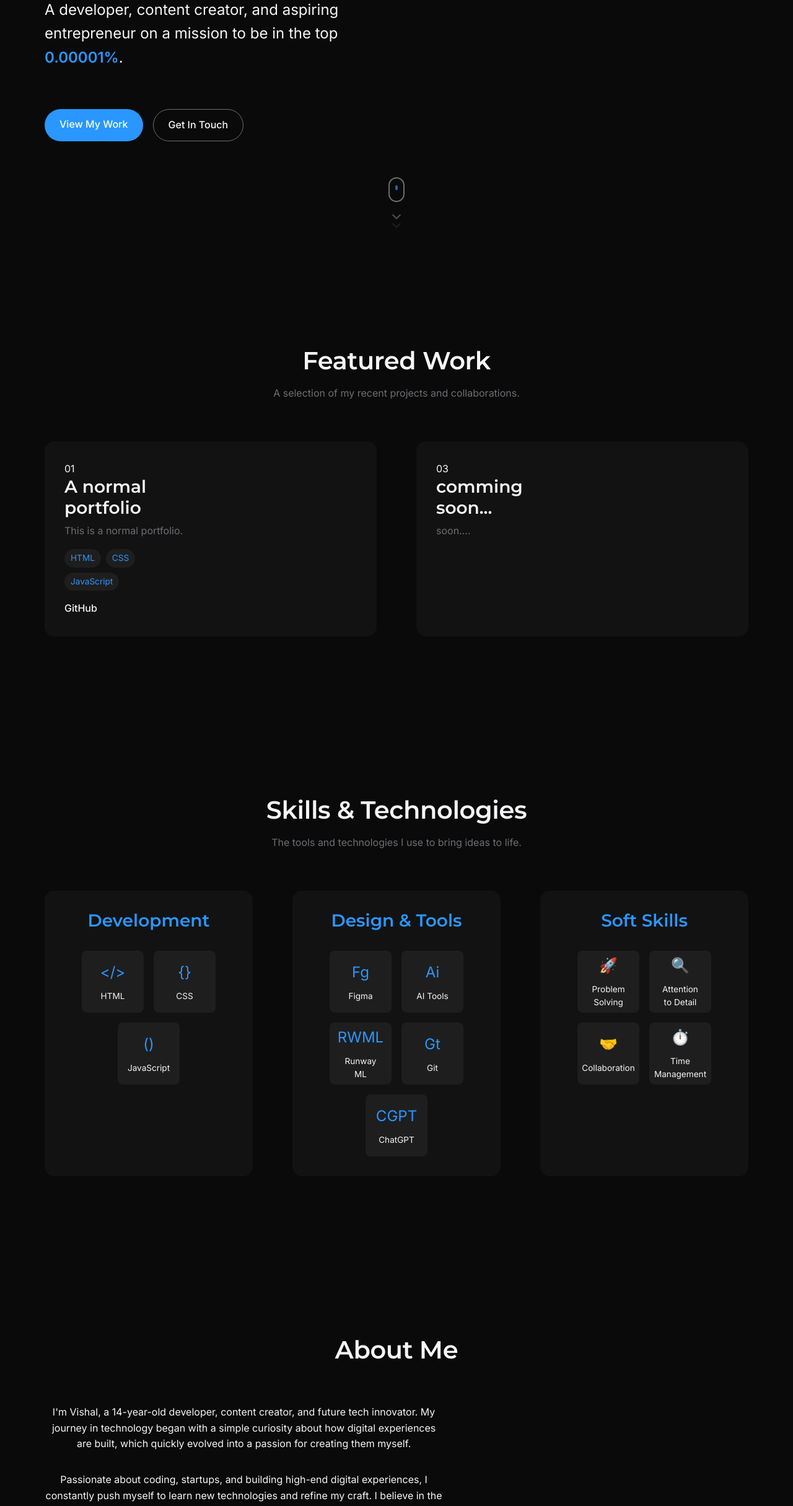
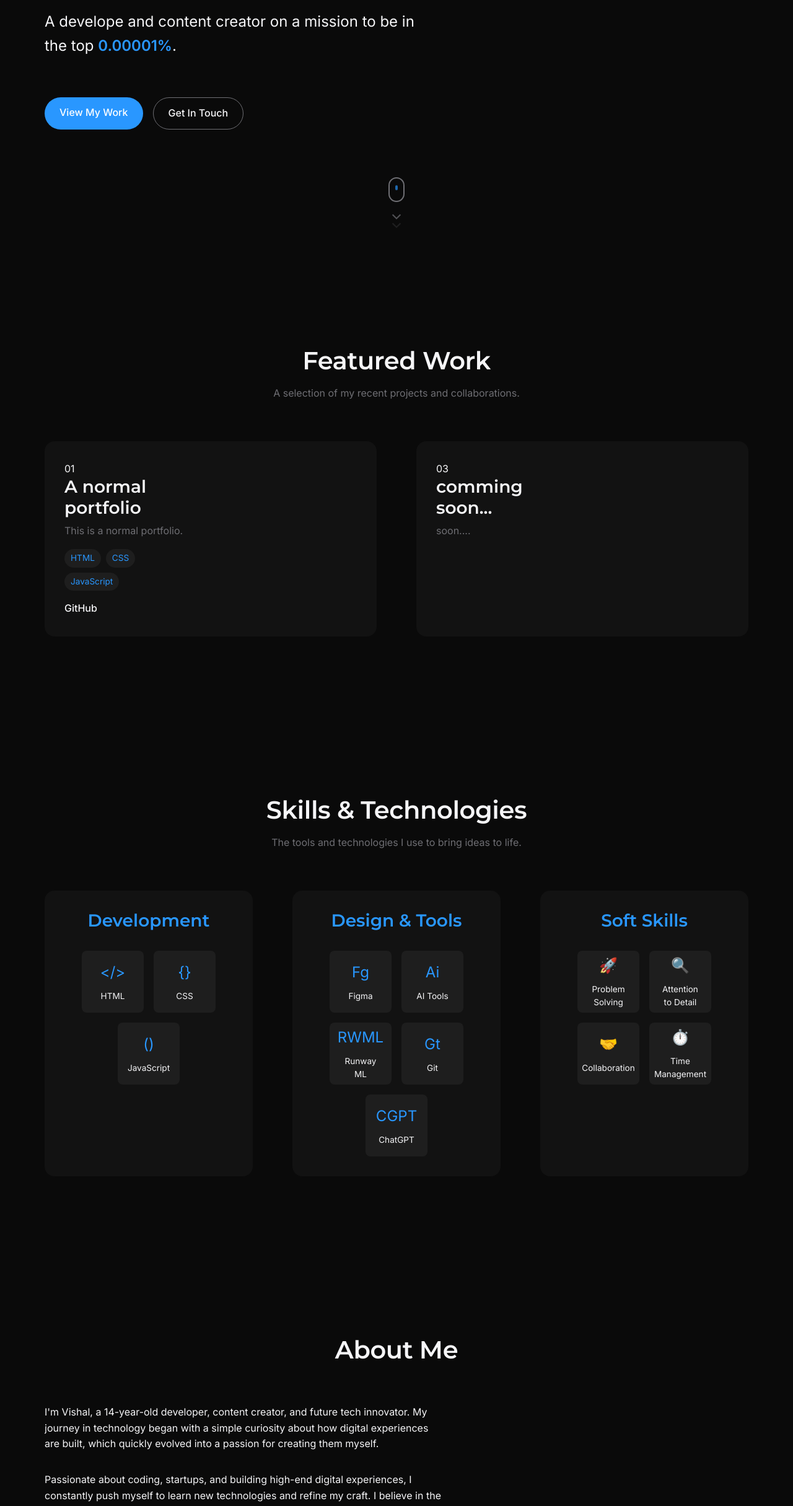
Before and after one commit to SparkCoreV/mainPortfolio, a plain HTML site: page index.html in a window 1280 px wide. Shown: the part 370-2800 px from the top of the page at 62% size. Drawn offline with Linux system fonts and the light colour scheme.

Commit message:
Update index.html

```diff
--- a/index.html
+++ b/index.html
@@ -4,7 +4,7 @@
     <meta charset="UTF-8">
     <meta name="viewport" content="width=device-width, initial-scale=1.0">
     <title>Vishal's Portfolio</title>
-    <meta name="description" content="Portfolio of Vishal - Developer, Content Creator, and Entrepreneur on a mission to be in the top 0.00001%">
+    <meta name="description" content="Portfolio of Vishal - Developer and Content Creator on a mission to be in the top 0.00001%">
     <!-- Fonts -->
     <link rel="preconnect" href="https://fonts.googleapis.com">
     <link rel="preconnect" href="https://fonts.gstatic.com" crossorigin>
@@ -13,7 +13,7 @@
     <link rel="stylesheet" href="css/style.css">
     <link rel="stylesheet" href="css/animations.css">
     <!-- Favicon -->
-    <link rel="icon" type="image/svg+xml" href="assets/images/favicon.svg">
+    <link rel="icon" type="image/svg+xml" href="favicon.svg">
 </head>
 <body>
     <!-- Custom Cursor -->
@@ -58,7 +58,7 @@
                         <span class="name">Vishal</span>
                     </h1>
                     <p class="hero-description reveal-text-delay">
-                        A developer, content creator, and aspiring entrepreneur on a mission to be in the top <span class="highlight">0.00001%</span>.
+                        A develope and content creator on a mission to be in the top <span class="highlight">0.00001%</span>.
                     </p>
                     <div class="hero-cta reveal-text-delay-2">
                         <a href="#work" class="primary-btn">View My Work</a>
@@ -188,7 +188,7 @@
         </section>
         <!-- About Section -->
         <section id="about" class="about-section">
-            <div class="container" style="text-align:center;" >
+            <div class="container">
                 <div class="section-header">
                     <h2 class="reveal-text">About Me</h2>
                 </div>
```
